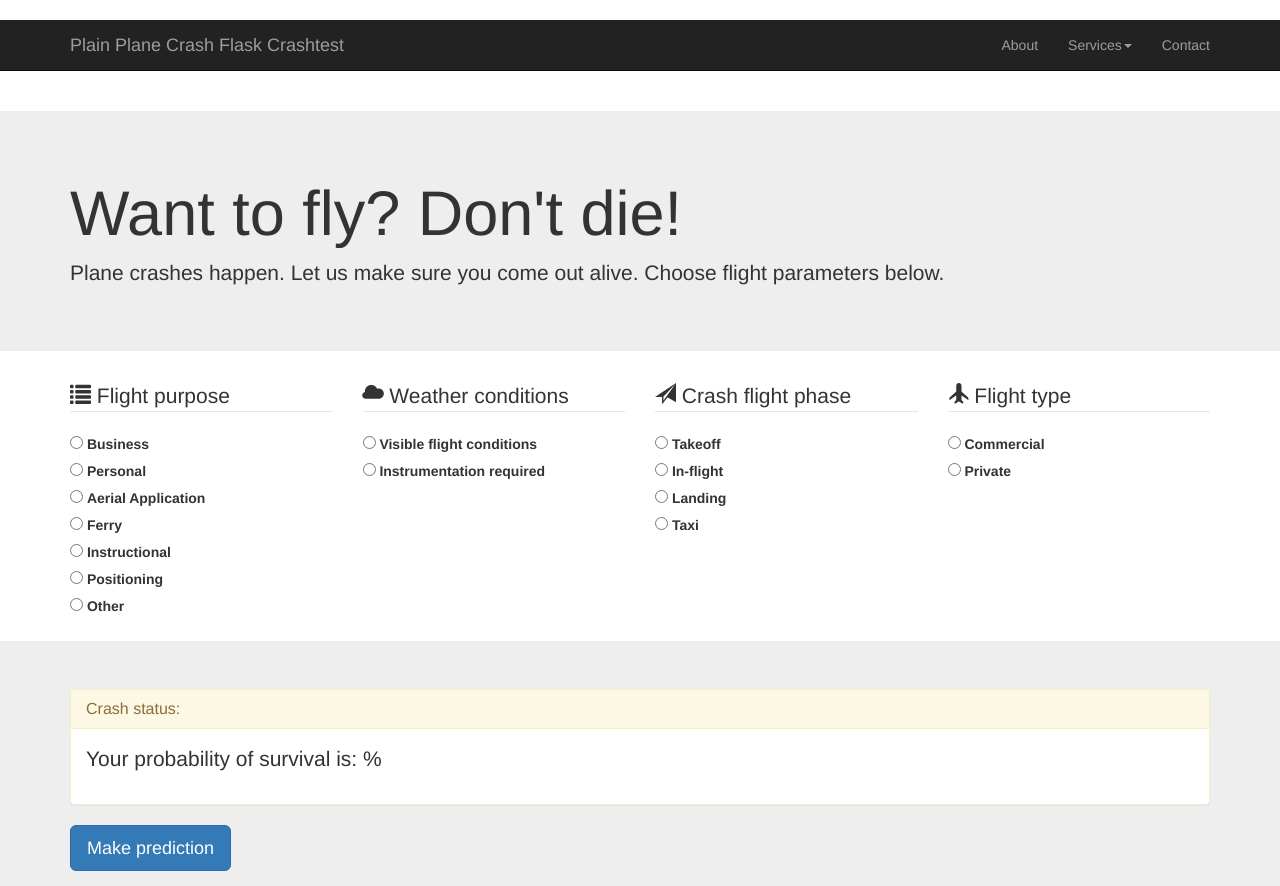
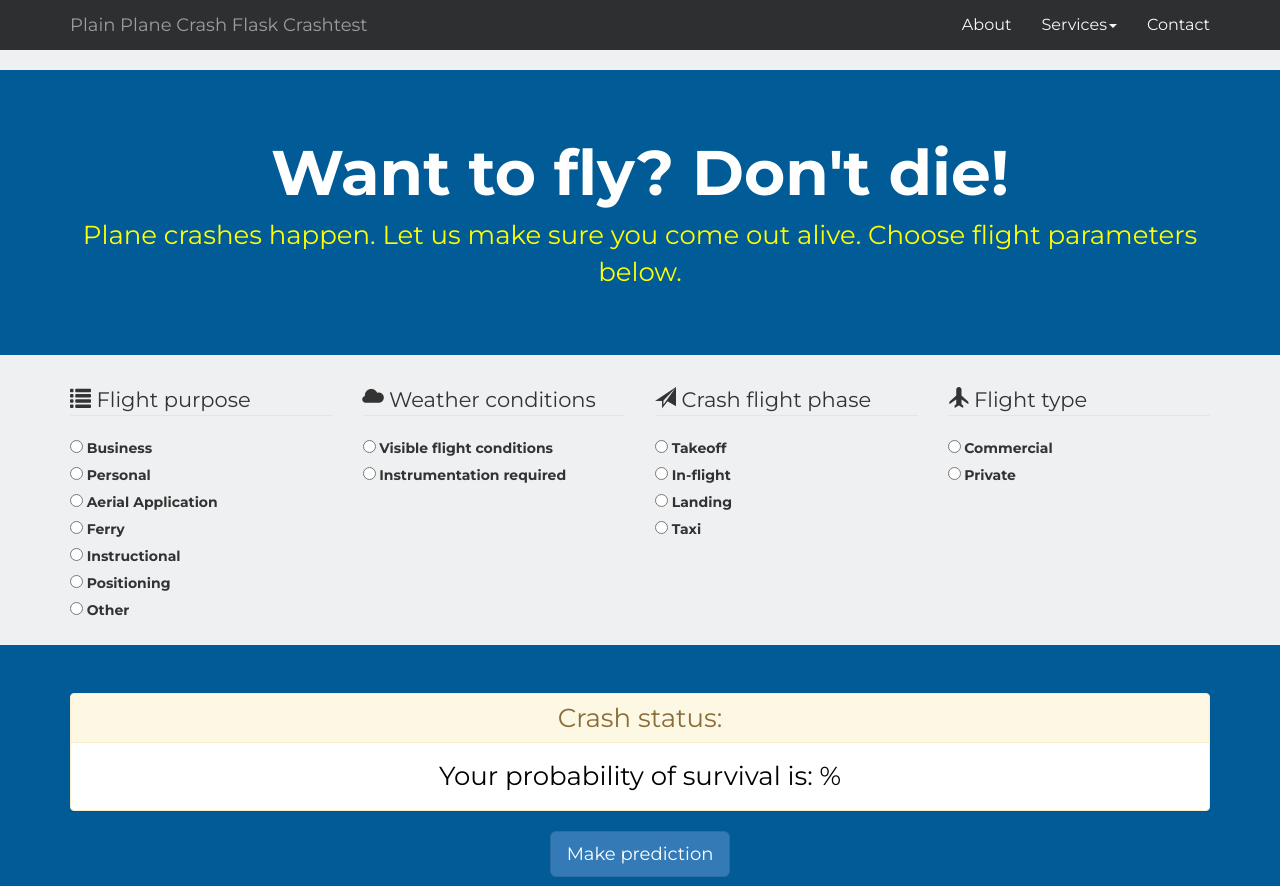
Before and after one commit to brendenrossin/Project_Mcnulty, a Flask app: page / in a window 1280 px wide. Shown: the top 886 px of the page. Run offline with Flask 2, Linux system fonts and the light colour scheme; parts of the project's set-up code (start-up, migrations or seed data) failed here and were passed over; some libraries are stand-ins or nearby versions.

Commit message:
final update of flask app

```diff
--- a/api.py
+++ b/api.py
@@ -35,7 +35,8 @@
 
     result = {
         'prediction': int(prob_fatal < 0.5),
-        'prob_fatal': np.round(prob_fatal, 4)
+        'prob_fatal': (np.round(1 - prob_fatal, 2) * 100),
+        'true_prob': (np.round((abs(0.5 - prob_fatal) * 2), 2) * 100)
     }
     return result
 
--- /dev/null
+++ b/static/css/style10.css
@@ -0,0 +1,56 @@
+body {
+    background-color: #eff0f1;
+	font-family: 'Montserrat', sans-serif;
+}
+
+h1,
+h2 {
+	font-weight: bold;
+}
+p {
+	font-size: 16px;
+	color: #cdcdcd;
+}
+
+.jumbotron {
+	background: #005b96;
+	color: white;
+	text-align: center;
+}
+.jumbotron p {
+	color: yellow;
+	font-size: 26px;
+}
+
+.jumbotron span, h3 {
+	font-size: 26px;
+}
+
+.panel-body {
+    color: black;
+    text-align: center;
+}
+
+.navbar-inverse {
+	background: #2E2F31;
+	border: 0;
+}
+.navbar-inverse .navbar-nav li a {
+	color: #f7f7f7;
+	font-size: 16px;
+}
+.navbar-inverse .navbar-nav li a:hover {
+	background: #005b96;
+}
+
+.dropdown-menu {
+	background: #005b96;
+	border-radius: 0;
+	border: 0;
+}
+.dropdown-menu li a {
+	padding: 10px;
+}
+.navbar-inverse .navbar-nav .dropdown-menu li a:hover {
+	background: #2C463C;
+}
--- a/templates/index.html
+++ b/templates/index.html
@@ -6,8 +6,9 @@
     <meta name="viewport" content="width=device-width, initial-scale=1">
     <title>Plane Crash Fatality Predictor</title>
     <link href="/static/css/bootstrap.min.css" rel="stylesheet"/>
+    <link href="/static/css/style10.css" rel="stylesheet">
+    <link href='https://fonts.googleapis.com/css?family=Montserrat:400,700' rel='stylesheet' type='text/css'>
 </head>
-<br>
 
 <body>
     <nav class="navbar navbar-inverse navbar-static-top">
@@ -37,7 +38,6 @@
 		</div>
 	</div>
 </nav>
-<br>
 
 <div class="jumbotron">
 	<div class="container">
@@ -50,7 +50,7 @@
 	<div class="row">
 		<div class="col-md-3">
             <fieldset>
-                <legend>
+                <legend class='legend'>
                     <span class="glyphicon glyphicon-list" aria-hidden="true"></span>
                     Flight purpose</legend>
 
@@ -100,7 +100,7 @@
 		</div>
 		<div class="col-md-3">
             <fieldset>
-                <legend>
+                <legend class='legend'>
                     <span class="glyphicon glyphicon-cloud" aria-hidden="true"></span>
                     Weather conditions</legend>
 
@@ -120,7 +120,7 @@
 		</div>
 		<div class="col-md-3">
             <fieldset>
-                <legend>
+                <legend class='legend'>
                     <span class="glyphicon glyphicon-send" aria-hidden="true"></span>
                     Crash flight phase
                 </legend>
@@ -154,7 +154,7 @@
 
         <div class="col-md-3">
             <fieldset>
-                <legend>
+                <legend class='legend'>
                     <span class="glyphicon glyphicon-plane" aria-hidden="true"></span>
                     Flight type</legend>
 
@@ -181,10 +181,10 @@
 	<div class="container">
         <div class="panel panel-warning">
           <div class="panel-heading">
-            <h3 class="panel-title">Crash status: <span id="hard_predict"></span></h3>
+            <h3 class="panel-title"><span>Crash status: </span><span id="hard_predict"></span></h3>
           </div>
           <div class="panel-body">
-            <p>Your probability of survival is: <span id="soft_predict"></span>%</p>
+            <span>Your probability of survival is: <span id="soft_predict"></span>%</span>
           </div>
       </div>
     <p><a class="btn btn-primary btn-lg" href="#" id="submit" role="button">Make prediction</a></p>
```
Also changed, not shown: static/css/style.css (+54 -3 lines), static/css/style2.css (added, +56 -0 lines), static/css/style7.css (added, +56 -0 lines), static/css/style8.css (added, +56 -0 lines), static/css/style9.css (added, +56 -0 lines), flightphase.png (added), imbalance.png (added), static/images/dog_fatal.gif (added), static/images/office_fatal.gif (added), static/images/r2_fatal.gif (added), static/images/snl_alive.gif (added), weather.png (added), 3 other files.
